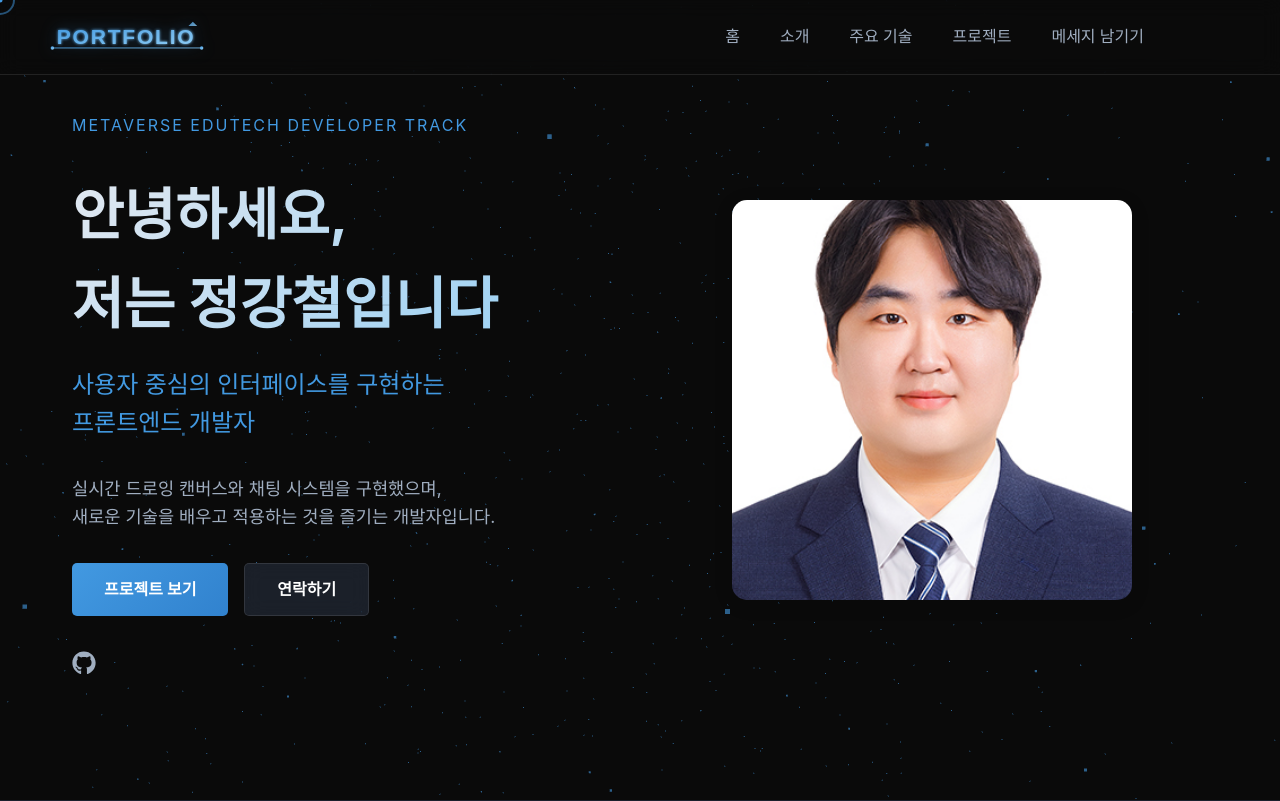
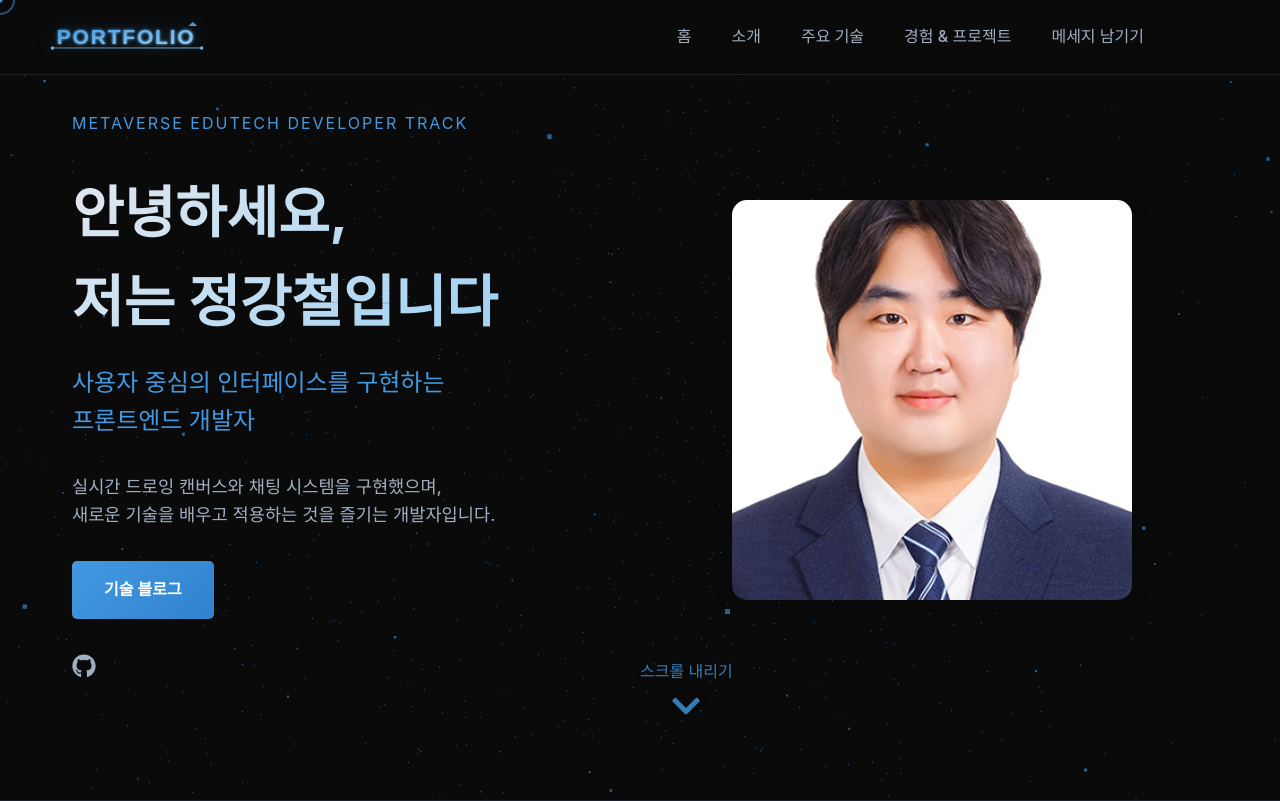
Before and after one commit to joung886/portfolio, a React (Vite) app: page / in a window 1280 px wide. Shown: the top 801 px of the page. Built offline with nearby package versions, Linux system fonts and the light colour scheme.

Commit message:
feat: 스크롤 다운 버튼 추가, 기술 블로그 버튼 변경 및 로고 클릭 이벤트 수정 - UI 개선선

```diff
--- a/src/App.jsx
+++ b/src/App.jsx
@@ -11,6 +11,7 @@ import Footer from "./components/Footer";
 import { Routes, Route } from "react-router-dom";
 import ProjectDetail from "./pages/ProjectDetail";
 import CustomCursor from "./components/CustomCursor";
+import TopButton from "./components/TopButton";
 
 const MainContent = () => {
   return (
@@ -23,6 +24,7 @@ const MainContent = () => {
       <ProjectsSection />
       <ContactSection />
       <Footer />
+      <TopButton />
     </>
   );
 };
--- a/src/components/Footer.jsx
+++ b/src/components/Footer.jsx
@@ -5,7 +5,7 @@ import { FaGithub, FaLinkedin, FaEnvelope } from "react-icons/fa";
 import { useNavigate } from "react-router-dom";
 
 const FooterContainer = styled.footer`
-  background: linear-gradient(180deg, #0a0a0a 0%, #1a202c 100%);
+  background: linear-gradient(180deg, #1a202c 0%, #0a0a0a 100%);
   padding: 3rem 0;
   color: #a0aec0;
   border-top: 1px solid rgba(255, 255, 255, 0.1);
--- a/src/components/Header.jsx
+++ b/src/components/Header.jsx
@@ -130,16 +130,21 @@ const NavLink = styled.a`
   }
 `;
 
-const Header = ({ onLogoClick }) => {
+const Header = () => {
   const [isMenuOpen, setIsMenuOpen] = useState(false);
   const [prevScrollPos, setPrevScrollPos] = useState(0);
   const [visible, setVisible] = useState(true);
   const navigate = useNavigate();
 
+  const scrollToTop = () => {
+    window.scrollTo({
+      top: 0,
+      behavior: "smooth",
+    });
+  };
+
   const scrollToSection = (sectionId) => {
     setIsMenuOpen(false);
-    navigate("/");
-    setTimeout(() => {
     const section = document.getElementById(sectionId);
     if (section) {
       const headerOffset = 80;
@@ -152,7 +157,6 @@ const Header = ({ onLogoClick }) => {
         behavior: "smooth",
       });
     }
-    }, 100);
   };
 
   useEffect(() => {
@@ -202,7 +206,7 @@ const Header = ({ onLogoClick }) => {
     <>
       <HeaderContainer show={visible}>
         <Nav>
-          <LogoContainer to="/">
+          <LogoContainer to="/" onClick={scrollToTop}>
             <LogoImage src="/images/logo.svg" alt="Portfolio Logo" />
           </LogoContainer>
           <MenuButton onClick={toggleMenu}>{isMenuOpen ? "×" : "☰"}</MenuButton>
@@ -213,7 +217,7 @@ const Header = ({ onLogoClick }) => {
               주요 기술
             </NavLink>
             <NavLink onClick={() => scrollToSection("projects")}>
-              프로젝트
+              경험 & 프로젝트
             </NavLink>
             <NavLink onClick={() => scrollToSection("contact")}>
               메세지 남기기
@@ -236,7 +240,7 @@ const Header = ({ onLogoClick }) => {
               주요 기술
             </NavLink>
             <NavLink onClick={() => scrollToSection("projects")}>
-              프로젝트
+              경험 & 프로젝트
             </NavLink>
             <NavLink onClick={() => scrollToSection("contact")}>
               메세지 남기기
--- a/src/components/IntroSection.jsx
+++ b/src/components/IntroSection.jsx
@@ -2,7 +2,7 @@ import React from "react";
 import styled from "@emotion/styled";
 import { motion } from "framer-motion";
 import { SectionContainer, Container } from "../styles/CommonStyles";
-import { FaGithub } from "react-icons/fa";
+import { FaGithub, FaChevronDown } from "react-icons/fa";
 import profileImage from "../assets/profile.jpg";
 
 const IntroContainer = styled(SectionContainer)`
@@ -96,7 +96,7 @@ const ButtonContainer = styled(motion.div)`
 `;
 
 const Button = styled(motion.a)`
-  padding: 0.8rem 2rem;
+  padding: 1rem 2rem;
   border-radius: 5px;
   font-weight: 600;
   cursor: pointer;
@@ -104,25 +104,12 @@ const Button = styled(motion.a)`
   align-items: center;
   gap: 0.5rem;
   text-decoration: none;
+  background: linear-gradient(135deg, #4299e1 0%, #3182ce 100%);
+  color: white;
 
-  &.primary {
-    background: linear-gradient(135deg, #4299e1 0%, #3182ce 100%);
-    color: white;
-    &:hover {
-      transform: translateY(-2px);
-      box-shadow: 0 4px 15px rgba(66, 153, 225, 0.4);
-    }
-  }
-
-  &.secondary {
-    background: rgba(45, 55, 72, 0.5);
-    color: white;
-    backdrop-filter: blur(10px);
-    border: 1px solid rgba(255, 255, 255, 0.1);
-    &:hover {
-      transform: translateY(-2px);
-      background: rgba(45, 55, 72, 0.7);
-    }
+  &:hover {
+    transform: translateY(-2px);
+    box-shadow: 0 4px 15px rgba(66, 153, 225, 0.4);
   }
 `;
 
@@ -161,7 +148,45 @@ const ProfileImage = styled(motion.img)`
   }
 `;
 
+const ScrollDownButton = styled(motion.button)`
+  position: absolute;
+  bottom: 5rem;
+  left: 50%;
+  transform: translateX(-50%);
+  background: none;
+  border: none;
+  cursor: pointer;
+  color: rgba(66, 153, 225, 0.8);
+  display: flex;
+  flex-direction: column;
+  align-items: center;
+  gap: 0.5rem;
+  font-size: 1rem;
+  z-index: 10;
+
+  span {
+    font-weight: 500;
+    text-shadow: 0 2px 4px rgba(0, 0, 0, 0.2);
+  }
+
+  svg {
+    font-size: 2rem;
+    filter: drop-shadow(0 2px 4px rgba(0, 0, 0, 0.2));
+  }
+
+  &:hover {
+    color: rgba(66, 153, 225, 1);
+  }
+`;
+
 const IntroSection = () => {
+  const scrollToAbout = () => {
+    const aboutSection = document.getElementById("about");
+    if (aboutSection) {
+      aboutSection.scrollIntoView({ behavior: "smooth" });
+    }
+  };
+
   return (
     <IntroContainer id="intro">
       <Content>
@@ -206,20 +231,11 @@ const IntroSection = () => {
             transition={{ duration: 0.5, delay: 0.6 }}
           >
             <Button
-              href="#projects"
-              className="primary"
+              as="div"
               whileHover={{ scale: 1.05 }}
               whileTap={{ scale: 0.95 }}
             >
-              프로젝트 보기
-            </Button>
-            <Button
-              href="#contact"
-              className="secondary"
-              whileHover={{ scale: 1.05 }}
-              whileTap={{ scale: 0.95 }}
-            >
-              연락하기
+              기술 블로그
             </Button>
           </ButtonContainer>
           <SocialLinks
@@ -247,6 +263,20 @@ const IntroSection = () => {
           />
         </ImageContent>
       </Content>
+      <ScrollDownButton
+        onClick={scrollToAbout}
+        animate={{
+          y: [0, 10, 0],
+        }}
+        transition={{
+          duration: 2,
+          repeat: Infinity,
+          ease: "easeInOut",
+        }}
+      >
+        <span>스크롤 내리기</span>
+        <FaChevronDown />
+      </ScrollDownButton>
     </IntroContainer>
   );
 };
--- a/src/components/ProjectsSection.jsx
+++ b/src/components/ProjectsSection.jsx
@@ -142,7 +142,7 @@ const ProjectsSection = () => {
     {
       icon: <BsGraphUp />,
       title: "Project 개발 기획중",
-      description: "AI 기반 운동 루틴 추천 서비스",
+      description: "AI 기술 정보 큐레이션 플랫폼",
       link: "#",
       status: "개발 기획 중 ",
     },
--- /dev/null
+++ b/src/components/TopButton.jsx
@@ -0,0 +1,85 @@
+import React, { useState, useEffect } from "react";
+import styled from "@emotion/styled";
+import { motion, AnimatePresence } from "framer-motion";
+import { FaChevronUp } from "react-icons/fa";
+
+const Button = styled(motion.button)`
+  position: fixed;
+  bottom: 5rem;
+  right: 5rem;
+  width: 3.5rem;
+  height: 3.5rem;
+  border-radius: 50%;
+  background: rgba(66, 153, 225, 0.95);
+  border: none;
+  cursor: pointer;
+  display: flex;
+  align-items: center;
+  justify-content: center;
+  color: white;
+  font-size: 1.2rem;
+  box-shadow: 0 4px 12px rgba(0, 0, 0, 0.25);
+  z-index: 9999;
+
+  &:hover {
+    background: rgba(66, 153, 225, 1);
+    transform: translateY(-2px);
+    box-shadow: 0 6px 16px rgba(0, 0, 0, 0.3);
+  }
+
+  svg {
+    transition: transform 0.2s ease;
+    font-size: 1.5rem;
+  }
+
+  &:hover svg {
+    transform: translateY(-2px);
+  }
+`;
+
+const TopButton = () => {
+  const [isVisible, setIsVisible] = useState(false);
+
+  useEffect(() => {
+    const toggleVisibility = () => {
+      if (window.scrollY > 100) {
+        setIsVisible(true);
+      } else {
+        setIsVisible(false);
+      }
+    };
+
+    // 초기 스크롤 위치 체크
+    toggleVisibility();
+
+    window.addEventListener("scroll", toggleVisibility);
+    return () => window.removeEventListener("scroll", toggleVisibility);
+  }, []);
+
+  const scrollToTop = () => {
+    window.scrollTo({
+      top: 0,
+      behavior: "smooth",
+    });
+  };
+
+  return (
+    <AnimatePresence>
+      {isVisible && (
+        <Button
+          onClick={scrollToTop}
+          initial={{ opacity: 0, scale: 0.5 }}
+          animate={{ opacity: 1, scale: 1 }}
+          exit={{ opacity: 0, scale: 0.5 }}
+          whileHover={{ scale: 1.1 }}
+          whileTap={{ scale: 0.9 }}
+        >
+          <FaChevronUp />
+        </Button>
+      )}
+    </AnimatePresence>
+  );
+};
+
+export { TopButton };
+export default TopButton;
--- a/src/pages/ProjectDetail.jsx
+++ b/src/pages/ProjectDetail.jsx
@@ -5,6 +5,7 @@ import { useParams, Link, useNavigate } from "react-router-dom";
 import { SectionContainer, Container } from "../styles/CommonStyles";
 import Footer from "../components/Footer";
 import { Header } from "../components/Header";
+import TopButton from "../components/TopButton";
 import {
   FaGithub,
   FaExternalLinkAlt,
@@ -595,6 +596,7 @@ const ProjectDetail = () => {
         </Content>
       </ProjectDetailContainer>
       <Footer />
+      <TopButton />
 
       <AnimatePresence>
         {isModalOpen && (
```
Lines whose indentation alone changed are shown as unchanged.
